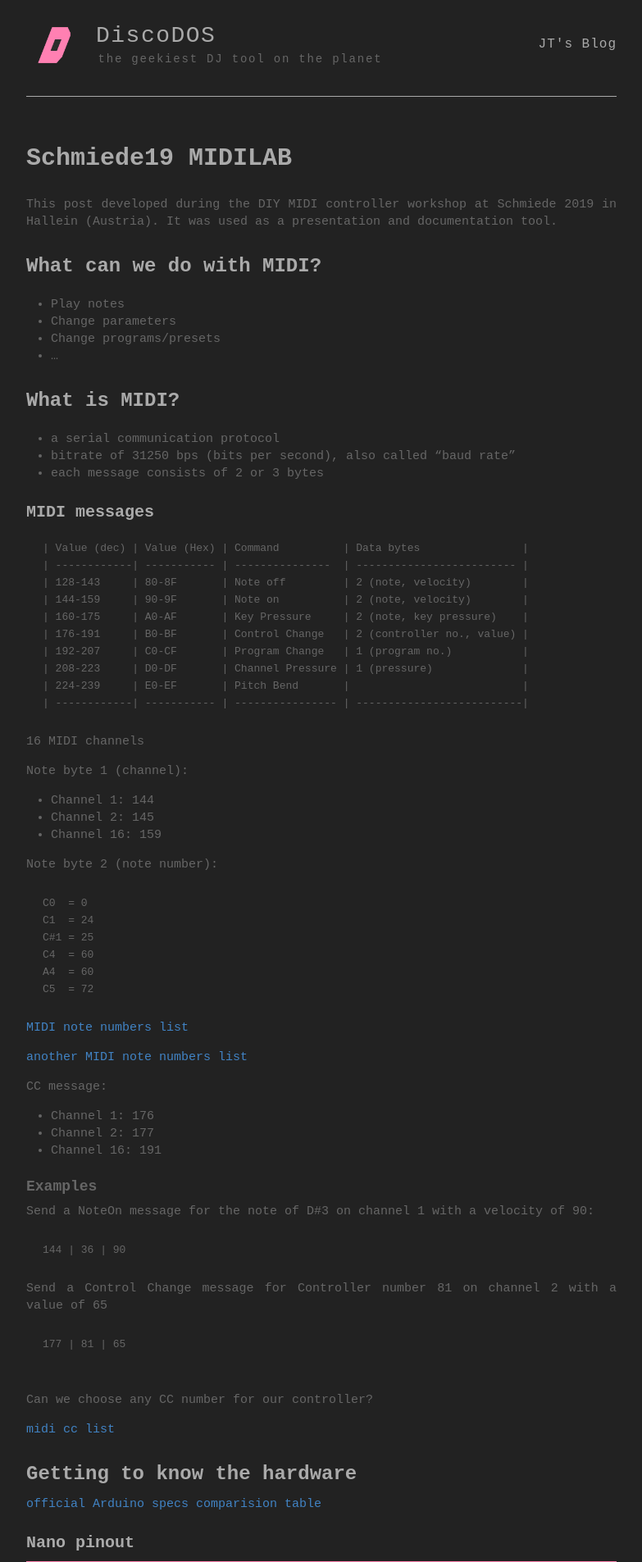
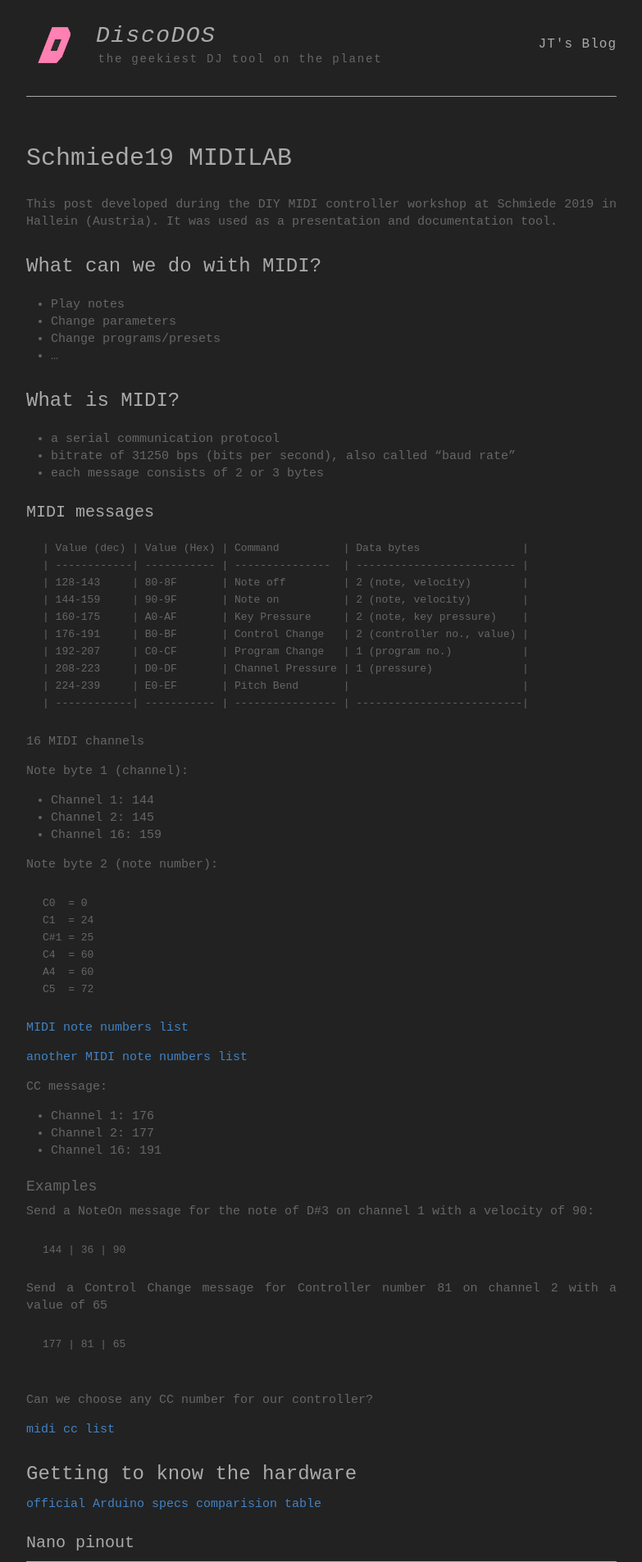
Before and after one commit to JOJ0/discodos, a Jekyll site: the page built from docs/_posts/2019-9-13-midilab.md, in a window 1280 px wide. Shown: the top 1905 px of the page at 82% size, without its empty margins (248-1031 px from the left). Built offline with Jekyll 4.4.1, drawn with Linux system fonts in a browser that asks for light colours; some web fonts are replaced; comment, search, counter and statistics services are not loaded; grey boxes are pictures that could not be loaded.

Commit message:
highlights, styles: pic border, discoColors, hl-font-weight
* all picture/video borders from 5 to 3px
* add discoGreen, discoOrange to variables, unused yet
* headline font weight a little less

```diff
--- a/docs/_sass/_highlights.scss
+++ b/docs/_sass/_highlights.scss
@@ -23,30 +23,32 @@
 .highlight .err { color: #93A1A1 } /* Error */
 //.highlight .g { color: #93A1A1 } /* Generic */
 .highlight .g { color: $mediumGray } /* Generic */
-.highlight .k { color: #859900 } /* Keyword */
+//.highlight .k { color: $discoGreen } /* Keyword */
+.highlight .k { color: $discoGreen } /* Keyword */
 .highlight .l { color: $mediumGray } /* Literal */
 .highlight .n { color: $mediumGray } /* Name */
-.highlight .o { color: #859900 } /* Operator */
-.highlight .x { color: #CB4B16 } /* Other */
+.highlight .o { color: $discoGreen } /* Operator */
+//.highlight .x { color: $discoOrange } /* Other */
+.highlight .x { color: $discoOrange } /* Other */
 .highlight .p { color: $mediumGray } /* Punctuation */
 .highlight .cm { color: #586E75 } /* Comment.Multiline */
-.highlight .cp { color: #859900 } /* Comment.Preproc */
+.highlight .cp { color: $discoGreen } /* Comment.Preproc */
 .highlight .c1 { color: #586E75 } /* Comment.Single */
-.highlight .cs { color: #859900 } /* Comment.Special */
+.highlight .cs { color: $discoGreen } /* Comment.Special */
 .highlight .gd { color: #2AA198 } /* Generic.Deleted */
 .highlight .ge { color: $mediumGray; font-style: italic } /* Generic.Emph */
 .highlight .gr { color: #DC322F } /* Generic.Error */
-.highlight .gh { color: #CB4B16 } /* Generic.Heading */
-.highlight .gi { color: #859900 } /* Generic.Inserted */
+.highlight .gh { color: $discoOrange } /* Generic.Heading */
+.highlight .gi { color: $discoGreen } /* Generic.Inserted */
 .highlight .go { color: $mediumGray } /* Generic.Output */
 .highlight .gp { color: $mediumGray } /* Generic.Prompt */
 .highlight .gs { color: $mediumGray; font-weight: bold } /* Generic.Strong */
-.highlight .gu { color: #CB4B16 } /* Generic.Subheading */
+.highlight .gu { color: $discoOrange } /* Generic.Subheading */
 .highlight .gt { color: $mediumGray } /* Generic.Traceback */
-.highlight .kc { color: #CB4B16 } /* Keyword.Constant */
+.highlight .kc { color: $discoOrange } /* Keyword.Constant */
 .highlight .kd { color: #268BD2 } /* Keyword.Declaration */
-.highlight .kn { color: #859900 } /* Keyword.Namespace */
-.highlight .kp { color: #859900 } /* Keyword.Pseudo */
+.highlight .kn { color: $discoGreen } /* Keyword.Namespace */
+.highlight .kp { color: $discoGreen } /* Keyword.Pseudo */
 .highlight .kr { color: #268BD2 } /* Keyword.Reserved */
 .highlight .kt { color: #DC322F } /* Keyword.Type */
 .highlight .ld { color: $mediumGray } /* Literal.Date */
@@ -55,10 +57,10 @@
 .highlight .na { color: $mediumGray } /* Name.Attribute */
 .highlight .nb { color: #B58900 } /* Name.Builtin */
 .highlight .nc { color: #268BD2 } /* Name.Class */
-.highlight .no { color: #CB4B16 } /* Name.Constant */
+.highlight .no { color: $discoOrange } /* Name.Constant */
 .highlight .nd { color: #268BD2 } /* Name.Decorator */
-.highlight .ni { color: #CB4B16 } /* Name.Entity */
-.highlight .ne { color: #CB4B16 } /* Name.Exception */
+.highlight .ni { color: $discoOrange } /* Name.Entity */
+.highlight .ne { color: $discoOrange } /* Name.Exception */
 .highlight .nf { color: #268BD2 } /* Name.Function */
 .highlight .nl { color: $mediumGray } /* Name.Label */
 .highlight .nn { color: $mediumGray } /* Name.Namespace */
@@ -66,7 +68,7 @@
 .highlight .py { color: $mediumGray } /* Name.Property */
 .highlight .nt { color: #268BD2 } /* Name.Tag */
 .highlight .nv { color: #268BD2 } /* Name.Variable */
-.highlight .ow { color: #859900 } /* Operator.Word */
+.highlight .ow { color: $discoGreen } /* Operator.Word */
 .highlight .w { color: $mediumGray } /* Text.Whitespace */
 .highlight .mf { color: #2AA198 } /* Literal.Number.Float */
 .highlight .mh { color: #2AA198 } /* Literal.Number.Hex */
@@ -76,7 +78,7 @@
 .highlight .sc { color: #2AA198 } /* Literal.String.Char */
 .highlight .sd { color: $mediumGray } /* Literal.String.Doc */
 .highlight .s2 { color: #2AA198 } /* Literal.String.Double */
-.highlight .se { color: #CB4B16 } /* Literal.String.Escape */
+.highlight .se { color: $discoOrange } /* Literal.String.Escape */
 .highlight .sh { color: $mediumGray } /* Literal.String.Heredoc */
 .highlight .si { color: #2AA198 } /* Literal.String.Interpol */
 .highlight .sx { color: #2AA198 } /* Literal.String.Other */
--- a/docs/_sass/_variables.scss
+++ b/docs/_sass/_variables.scss
@@ -21,6 +21,8 @@
 //$rosa: rgb(507, 103, 162);
 //$rosa: rgb(255, 129, 175); // this is what color picker shows for log but it's too light
 $rosa: rgb(255, 129, 173);
+$discoGreen: #99cc99;
+$discoOrange: #f99157;
 
 
 // Font stacks
--- a/docs/style.scss
+++ b/docs/style.scss
@@ -41,7 +41,7 @@
   //color: $darkerGray;
   color: $mediumGray;
   //font-weight: bold;
-  font-weight: 600;
+  font-weight: 400;
 
   line-height: 1.7;
   //margin: 1em 0 15px;
@@ -202,7 +202,7 @@
     height: 100%;
     img { // standalone pics should have the same margin and border as gallery pics
         margin: 0px;
-        border: 5px solid $rosa;
+        border: 3px solid $rosa;
         //object-fit: contain;
         max-width: 100%;
         max-height: 100%;
@@ -247,7 +247,7 @@
 
 p { //  same border as gallery pics for standalone pics (markdown -> inside p)
     img {
-        border: 5px solid $rosa;
+        border: 3px solid $rosa;
     }
 }
 
@@ -260,7 +260,7 @@
 // ### youtube picture embedding ##
 div.outer_ytcontainer {
     margin-bottom: 6px;
-    border: 5px solid $rosa; // same border as images
+    border: 3px solid $rosa; // same border as images
 }
 
 div.ytcontainer {
@@ -301,7 +301,7 @@
     margin: 5px;
     //border: 5px solid #fff;
     //border: 5px solid $darkerGray;
-    border: 5px solid $rosa;
+    border: 3px solid $rosa;
     //border: 5px solid transparent;
     max-width: 240px;
 
@@ -339,7 +339,7 @@
   //float: left;
   margin: 0px 0px 0px 0px;
   //border: 5px solid $darkerGray;
-  border: 5px solid $rosa;
+  border: 3px solid $rosa;
   //border: 5px solid transparent;
 }
 
@@ -445,6 +445,7 @@
   font-family: $ptMono;
   font-weight: 300;
   font-size: 28px;
+  font-style: italic;
   letter-spacing: 1.5px;
   line-height: 1.7; // jojo fixate blog name in case h1 changes
 }
```
